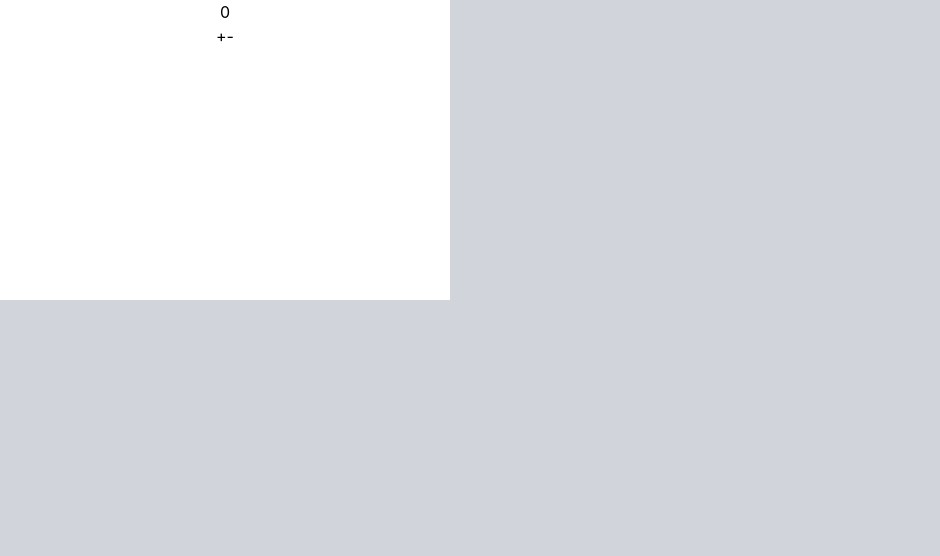
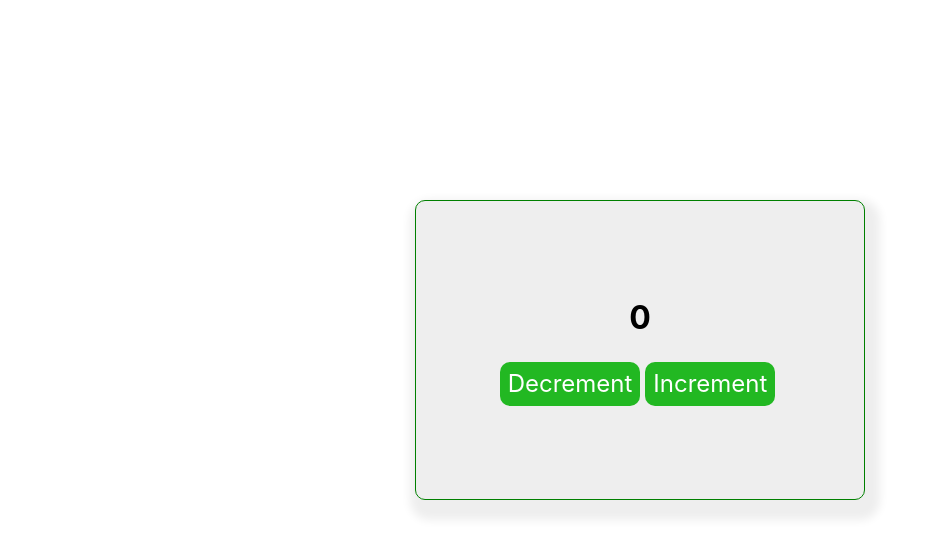
Before and after one commit to mdismail645221/redux-useReducer-state, a React (Create React App) app: page / in a window 1280 px wide. Shown: the top 556 px of the page, without its empty margins (0-940 px from the left). Built offline with nearby package versions, Linux system fonts and the light colour scheme.

Commit message:
Child component added

```diff
--- a/src/components/Child.css
+++ b/src/components/Child.css
@@ -1,5 +1,36 @@
 .child-container{
-    background-color: #fff;
+    background-color: #eee;
     width: 450px;
     height: 300px;
+    margin: auto;
+    margin-top: 200px;
+    /* background-color: #ddd; */
+    box-shadow: 5px 10px 10px 10px #eee;
+    border-radius: 10px;
+    border: 1.5px solid green;
+    display: flex;
+    flex-direction: column;
+    align-items: center;
+    justify-content: center;
+    text-align: center;
+
 }
+
+.child-container button{
+    background-color: rgb(34, 184, 34);
+    color: #fff;
+    font-size: 900;
+    text-align: center;
+    padding: 4px 8px;
+    margin-right: 5px;
+    border-radius: 10px;
+    font-size: 1.5rem;
+}
+
+.child-container h3{
+    font-size: 2rem;
+    color: #000;
+    text-align: center;
+    font-weight: 700;
+    margin-bottom: 20px;
+}
--- a/src/components/Child.js
+++ b/src/components/Child.js
@@ -1,14 +1,19 @@
-import React from 'react';
+import React, { useState } from 'react';
 import "../components/Child.css"
 
 const Child = () => {
+
+
+    const [count, setCount] = useState(0)
+
+
     return (
-        <div className='h-screen bg-gray-300'>
+        <div> {/*className='h-screen bg-orange-300'*/ }
             <div className='child-container'>
-                <h3>0</h3>
+                <h3>{count}</h3>
                 <div>
-                    <button>+</button>
-                    <button>-</button>
+                    <button>Decrement</button>
+                    <button>Increment</button>
                 </div>
             </div>
         </div>
```
